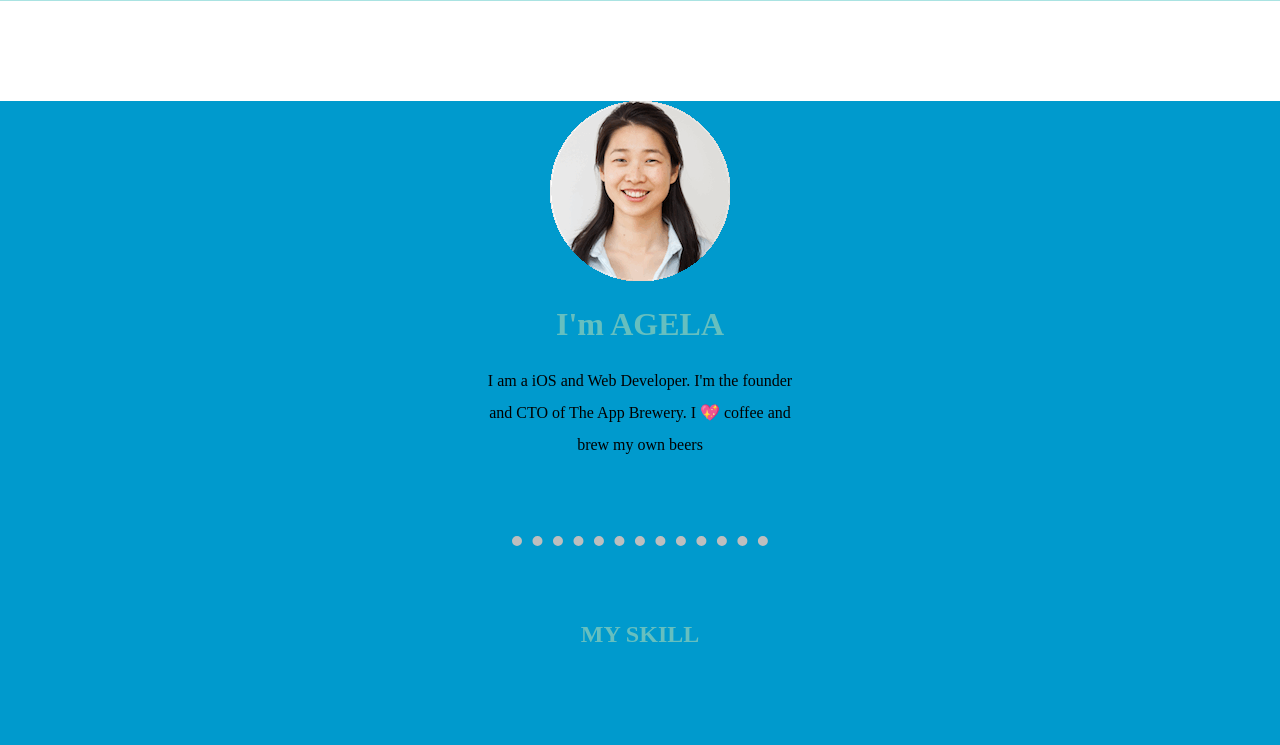
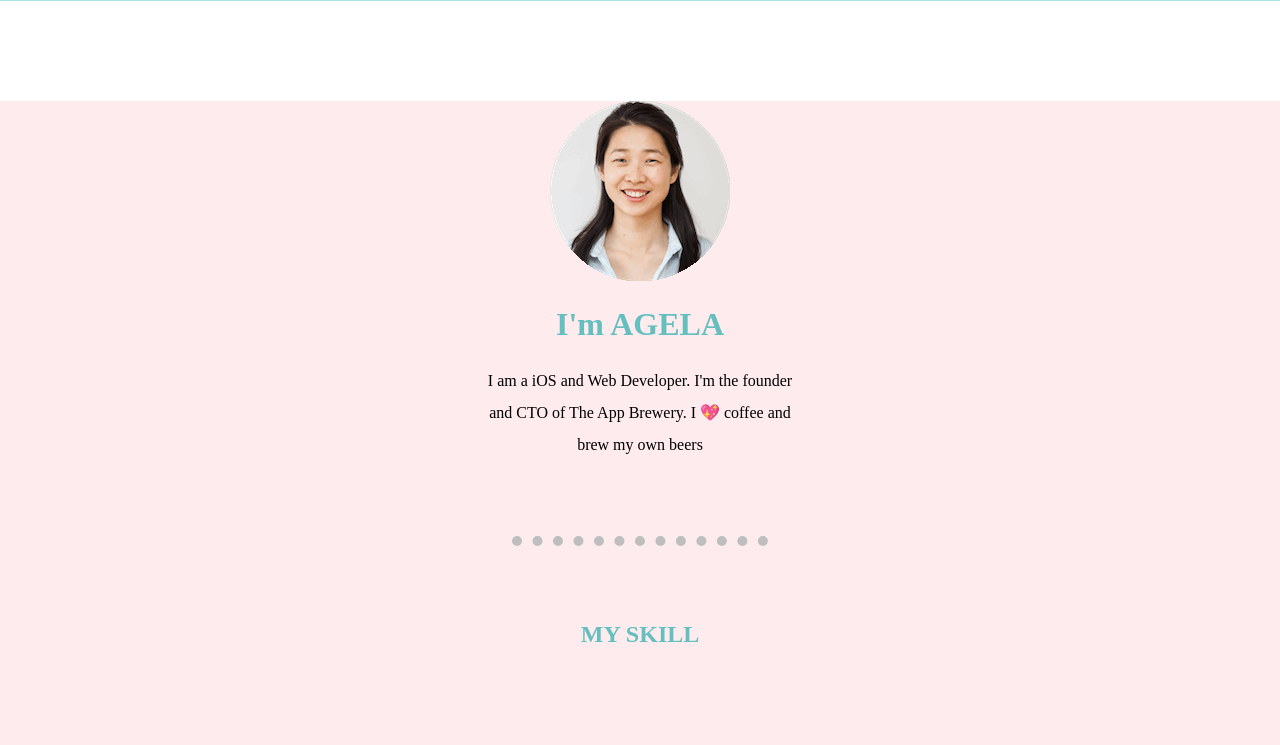
Before and after one commit to Hieu0308/project-web, a plain HTML site: page index.html in a window 1280 px wide. Shown: the part 787-1532 px from the top of the page. Drawn offline with Linux system fonts and the light colour scheme.

Commit message:
update background css

```diff
--- a/css/style.css
+++ b/css/style.css
@@ -32,8 +32,8 @@ a:hover{
     position: relative;
 }
 .mid-content{
-    background-color: #009ACD;
-    /* background-color: #FDEBED; */
+
+    background-color: #FDEBED;
     margin: 100px auto;
 
 }
```
